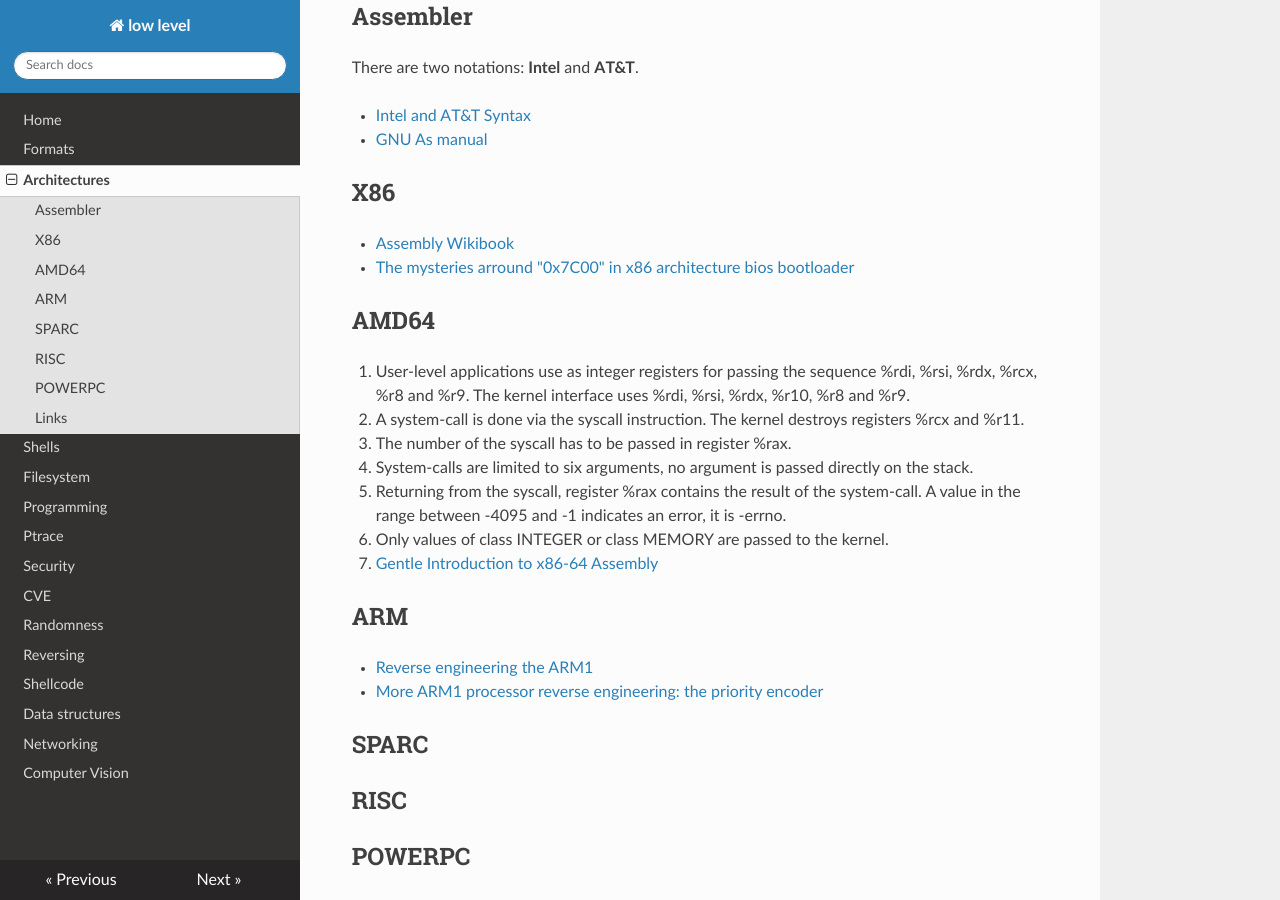
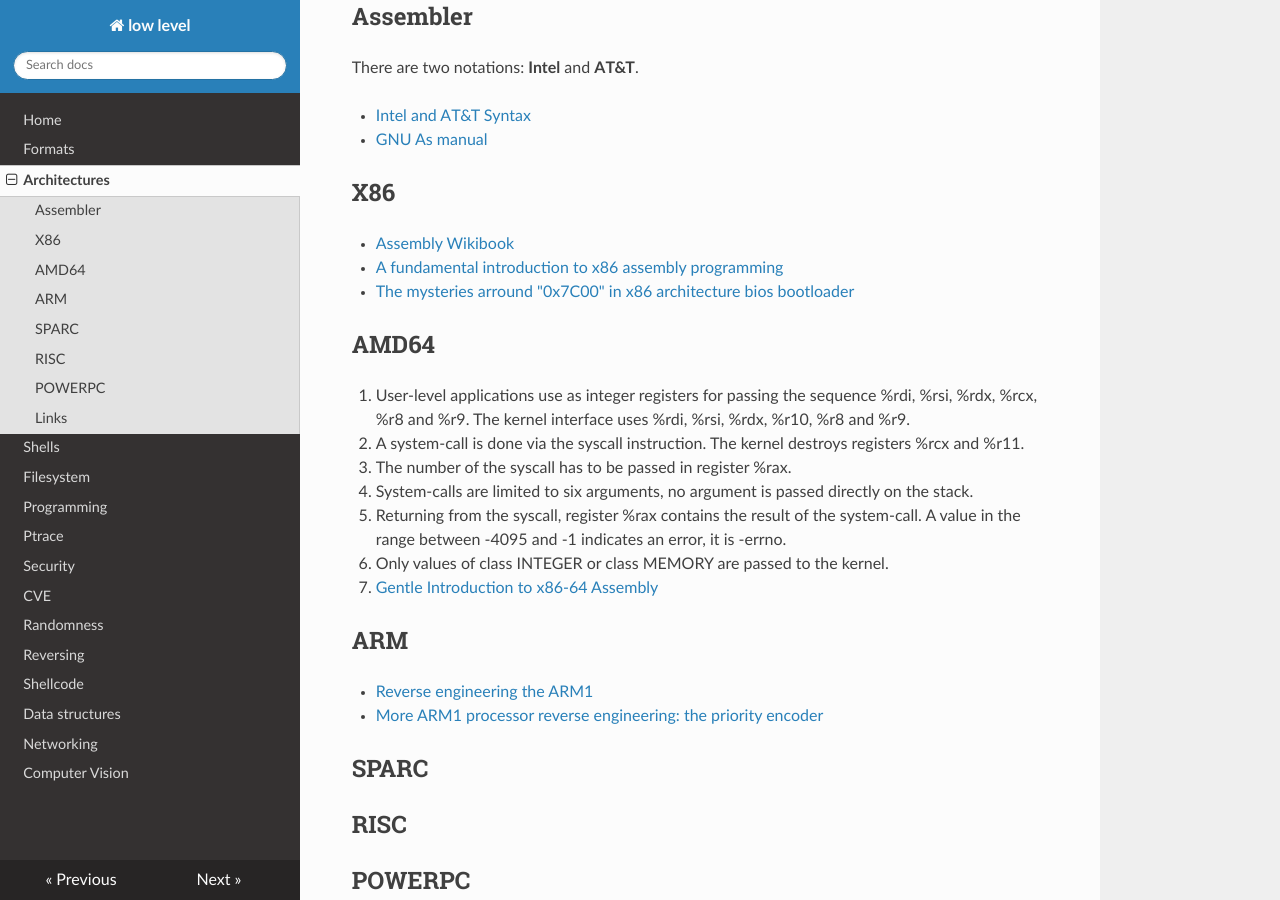
Before and after one commit to gipi/low-level, an MkDocs documentation site: the page built from docs/arch.md, in a window 1280 px wide and 900 px high, scrolled down 304 px. Built offline with MkDocs 1.6.1, drawn with Linux system fonts in a browser that asks for light colours; nearby versions of some CDN libraries; old or Windows-style settings are respelled for this version of MkDocs.

Commit message:
Add link.

```diff
--- a/docs/arch.md
+++ b/docs/arch.md
@@ -16,6 +16,7 @@ There are two notations: **Intel** and **AT&T**.
 ## X86
 
  - [Assembly Wikibook](https://en.wikibooks.org/wiki/X86_Assembly)
+ - [A fundamental introduction to x86 assembly programming](https://www.nayuki.io/page/a-fundamental-introduction-to-x86-assembly-programming)
  - [The mysteries arround "0x7C00" in x86 architecture bios bootloader](http://www.glamenv-septzen.net/en/view/6)
 
 ## AMD64
```
